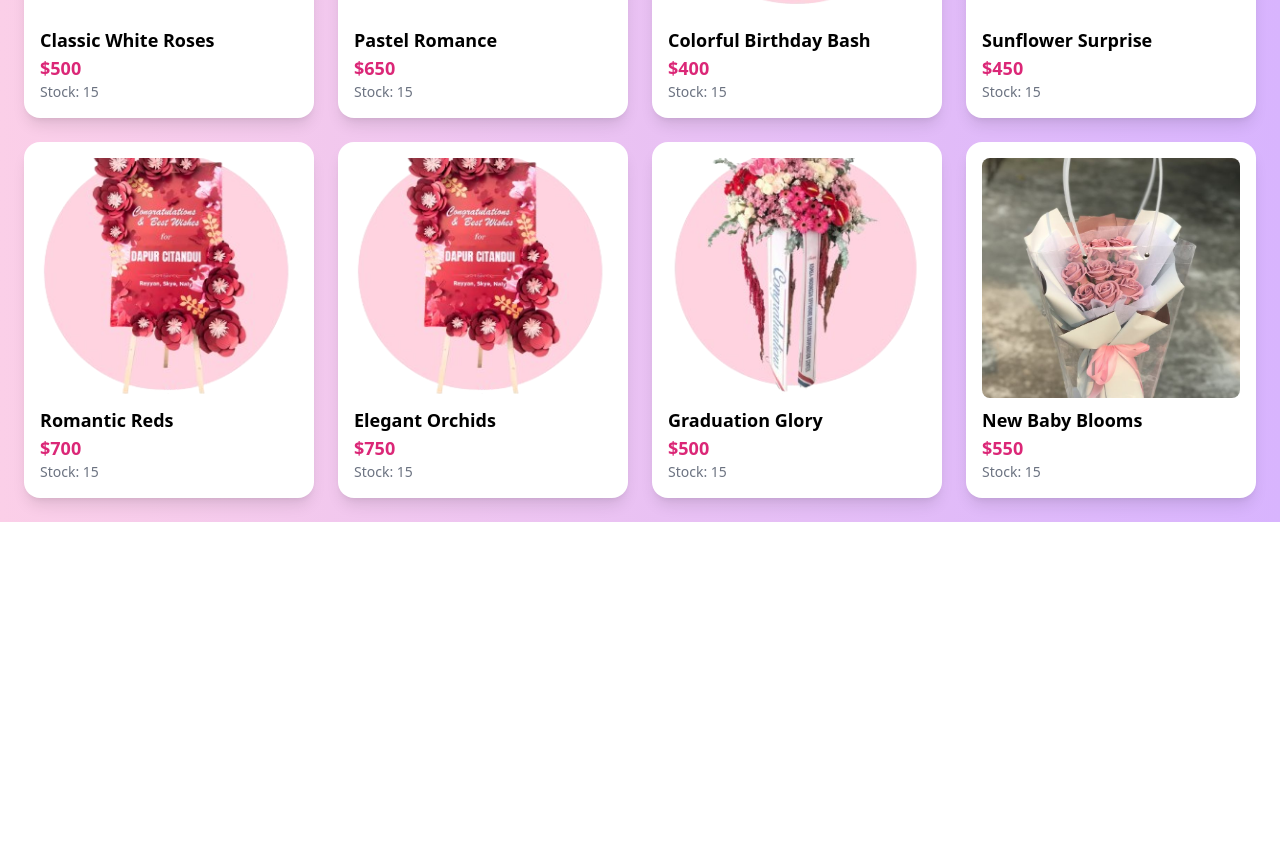
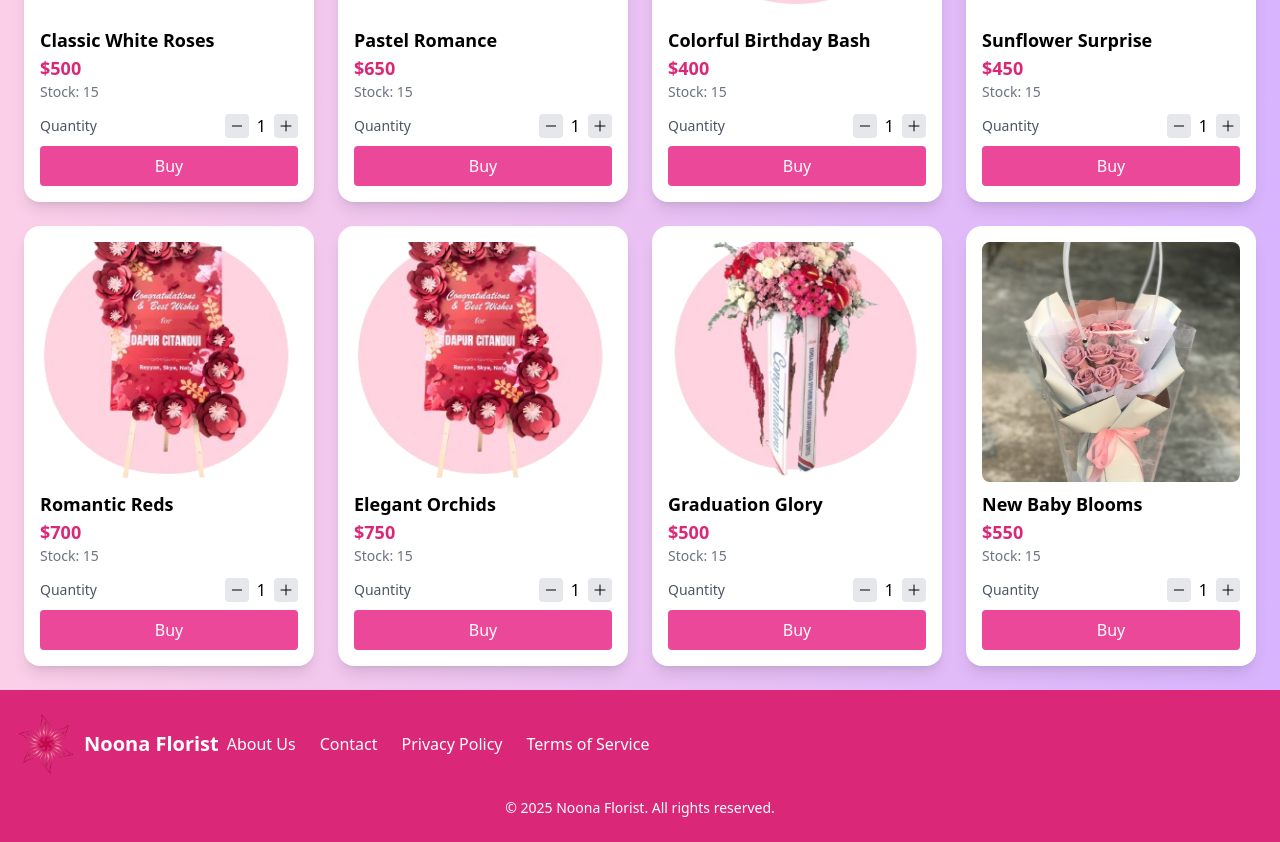
Before and after one commit to elvania01/nextjs-uas, a Next.js app: page /dashboard/our-product in a window 1280 px wide. Shown: the part 412-1254 px from the top of the page. Before the commit the page ends 934 px from the top, so only its background shows below. Built offline with nearby package versions, Linux system fonts and the light colour scheme.

Commit message:
penambahan footer dan lain lain vdp

```diff
--- a/app/dashboard/home/page.tsx
+++ b/app/dashboard/home/page.tsx
@@ -5,6 +5,7 @@ import { useRouter } from 'next/navigation';
 import { GiftIcon, ShoppingBagIcon, SparklesIcon } from '@heroicons/react/24/outline';
 import Image from 'next/image';
 import TopNav from '@/components/topnav';
+
 import CategorySection from '@/app/categories/wedding/page';
 
 export default function Page() {
@@ -81,6 +82,9 @@ export default function Page() {
 
       {/* Footer Pattern */}
       <div className="h-16 bg-[url('/floral-pattern.png')] bg-repeat-x bg-cover mt-6 border-t-4 border-pink-300" />
+
+      {/* Footer Component */}
+
     </div>
   );
 }
--- a/app/dashboard/our-product/page.tsx
+++ b/app/dashboard/our-product/page.tsx
@@ -149,7 +149,7 @@ export default function OurProductPage() {
                 <button
                   onClick={() => {
                     setShowLoginAlert(false);
-                    window.location.href = '/login';
+                    window.location.href = '/auth/login';
                   }}
                   className="px-4 py-2 bg-pink-500 text-white rounded"
                 >
@@ -196,41 +196,34 @@ export default function OurProductPage() {
             </div>
 
             {!isOwner && (
-                <p className="text-gray-500 text-sm">Stock: {product.stock}</p>
-                >
               <div className="mt-3 flex flex-col gap-2">
                 <div className="flex items-center justify-between">
                   <span className="text-sm text-gray-600">Quantity</span>
                   <div className="flex items-center gap-2">
                     <button
-                      onClick={() => setBuyingQuantities((prev) => ({
+                      onClick={() =>
+                        setBuyingQuantities((prev) => ({
                           ...prev,
                           [product.id]: Math.max((prev[product.id] ?? 1) - 1, 1),
-                      }))}
+                        }))
+                      }
                       className="p-1 bg-gray-200 rounded"
                     >
                       <MinusIcon className="h-4 w-4" />
                     </button>
                     <span>{buyingQuantities[product.id] ?? 1}</span>
                     <button
-                  onClick={() => setBuyingQuantities((prev) => ({
-                    ...prev,
-                    [product.id]: (prev[product.id] ?? 1) + 1,
-                  }))}
-                  className="p-1 bg-gray-200 rounded"
-                >
-                  <button
-                    onClick={() => setBuyingQuantities((prev) => {
+                      onClick={() =>
+                        setBuyingQuantities((prev) => {
                           const currentQty = prev[product.id] ?? 1;
                           return {
                             ...prev,
                             [product.id]: Math.min(currentQty + 1, product.stock),
                           };
-                    })}
+                        })
+                      }
                       className="p-1 bg-gray-200 rounded"
                     >
-                    <PlusIcon className="h-4 w-4" />
-                  </button>
                       <PlusIcon className="h-4 w-4" />
                     </button>
                   </div>
--- a/app/layout.tsx
+++ b/app/layout.tsx
@@ -4,6 +4,7 @@ import './globals.css';
 import { ReactNode } from 'react';
 import { usePathname } from 'next/navigation';
 import Navbar from '@/components/navbar';
+import Footer from '@/components/footer';
 import { CartProvider } from '@/app/lib/CartContext';
 
 export default function RootLayout({ children }: { children: ReactNode }) {
@@ -15,6 +16,15 @@ export default function RootLayout({ children }: { children: ReactNode }) {
     '/auth/reset-password',
   ];
 
+  const hiddenRoutes = [
+    '/auth/login',
+    '/auth/register',
+    '/auth/reset-password',
+    '/app/home',
+  ];
+
+
+  const shouldHideFooter = hiddenRoutes.includes(pathname);
   const shouldHideNavbar = hideNavbarOn.includes(pathname);
 
   return (
@@ -23,6 +33,7 @@ export default function RootLayout({ children }: { children: ReactNode }) {
         <CartProvider>
           {!shouldHideNavbar && <Navbar />}
           <main className="pt-0">{children}</main>
+          {!shouldHideFooter && <Footer />}
           </CartProvider>
       </body>
     </html>
--- a/app/transaction/page.tsx
+++ b/app/transaction/page.tsx
@@ -18,19 +18,28 @@ type Transaction = {
   status: 'completed' | 'pending' | 'cancelled';
 };
 
-    const useUser = () => {
-    const [user, setUser] = useState<{ name: string; role: string } | null>({
-      name: "Owner",
-      role: "Owner",
-    });
-    const [isChecking, setIsChecking] = useState(false);
+function useUser() {
+  const [user, setUser] = useState<{ name: string; role: string } | null>(null);
+  const [isChecking, setIsChecking] = useState(true);
 
   useEffect(() => {
+    const isLoggedIn = localStorage.getItem("isLoggedIn");
+    const userData = localStorage.getItem("user");
+
+    if (isLoggedIn && userData) {
+      try {
+        const parsedUser = JSON.parse(userData);
+        setUser(parsedUser);
+      } catch (error) {
+        console.error("Gagal parsing user dari localStorage", error);
+        setUser(null);
+      }
+    }
     setIsChecking(false);
   }, []);
 
   return { user, isChecking };
-    };
+}
 
 export default function TransactionPage() {
   const router = useRouter();
@@ -70,20 +79,17 @@ export default function TransactionPage() {
   const [currentTransaction, setCurrentTransaction] = useState<Transaction | null>(null);
 
   useEffect(() => {
-      if (!user || user.role !== 'Owner') {
-        router.push('/login');
+    if (!isChecking && (!user || user.role !== 'Owner')) {
+      router.push("/login");
     }
-    }, [user, router]);
+  }, [isChecking, user, router]);
 
-    if (!user || user.role !== 'Owner') {
-        return null;
-    }
+  if (isChecking) return <p className="text-center mt-10">Sedang mengecek role pengguna...</p>;
+  if (!user || user.role !== 'Owner') return null;
 
   const filteredTransactions = transactions.filter(
     (transaction) =>
-          transaction.productName
-            .toLowerCase()
-            .includes(searchTerm.toLowerCase()) ||
+      transaction.productName.toLowerCase().includes(searchTerm.toLowerCase()) ||
       transaction.buyerName.toLowerCase().includes(searchTerm.toLowerCase())
   );
 
@@ -108,7 +114,8 @@ export default function TransactionPage() {
       } else {
         setTransactions([...transactions, {
           ...currentTransaction,
-          id: Date.now().toString()
+          id: Date.now().toString(),
+          date: new Date().toISOString().split('T')[0],
         }]);
       }
       setIsModalOpen(false);
@@ -154,6 +161,7 @@ export default function TransactionPage() {
               <th className="px-6 py-3 text-left text-xs font-medium text-gray-500 uppercase tracking-wider">Aksi</th>
             </tr>
           </thead>
+
           <tbody className="bg-white divide-y divide-gray-200">
             {filteredTransactions.map((transaction) => (
               <tr key={transaction.id}>
@@ -227,7 +235,6 @@ export default function TransactionPage() {
         </table>
       </div>
 
-      {/* Modal Form */}
       {isModalOpen && (
         <div className="fixed inset-0 bg-black bg-opacity-50 flex items-center justify-center p-4 z-50">
           <div className="bg-white rounded-lg shadow-xl w-full max-w-md">
@@ -235,8 +242,11 @@ export default function TransactionPage() {
               <h2 className="text-xl font-bold mb-4">
                 {currentTransaction ? 'Edit Transaksi' : 'Tambah Transaksi Baru'}
               </h2>
-              <form onSubmit={handleSubmit}>
-                <div className="mb-4">
+              <form
+                onSubmit={handleSubmit}
+                className="grid grid-cols-1 md:grid-cols-2 gap-4"
+                >
+              <div>
           <label className="block text-sm font-medium text-gray-700 mb-1">Nama Produk</label>
                   <input
                     type="text"
@@ -250,7 +260,7 @@ export default function TransactionPage() {
                   />
                 </div>
 
-                <div className="mb-4">
+                <div>
                   <label className="block text-sm font-medium text-gray-700 mb-1">Harga</label>
                   <input
                     type="number"
--- /dev/null
+++ b/components/footer.tsx
@@ -0,0 +1,39 @@
+"use client";
+
+import Image from "next/image";
+import Link from "next/link";
+
+const Footer = () => {
+  return (
+    <footer className="bg-pink-600 text-white py-6">
+      <div className="max-w-7xl mx-auto px-4">
+        <div className="flex flex-col md:flex-row justify-between items-center">
+          {/* Logo or Brand Name */}
+          <div className="flex items-center space-x-2 mb-4 md:mb-0">
+          <Image
+            src="/noona-logo.png"
+            alt="Noona Florist Logo"
+            width={60}
+            height={60}
+            />
+          <div className="text-xl font-bold">Noona Florist</div>
+
+          {/* Navigation Links */}
+          <div className="flex space-x-6">
+            <Link href="/about-us" className="hover:text-gray-300 transition-colors">About Us</Link>
+            <Link href="/contact" className="hover:text-gray-300 transition-colors">Contact</Link>
+            <Link href="/privacy-policy" className="hover:text-gray-300 transition-colors">Privacy Policy</Link>
+            <Link href="/terms-of-service" className="hover:text-gray-300 transition-colors">Terms of Service</Link>
+          </div>
+        </div>
+        </div>
+
+        <div className="mt-6 text-center">
+          <p className="text-sm">&copy; {new Date().getFullYear()} Noona Florist. All rights reserved.</p>
+        </div>
+      </div>
+    </footer>
+  );
+};
+
+export default Footer;
--- a/components/navbar.tsx
+++ b/components/navbar.tsx
@@ -1,4 +1,5 @@
 "use client";
+
 import Link from "next/link";
 import { useRouter } from "next/navigation";
 import { useRef, useEffect, useState } from "react";
@@ -110,7 +111,11 @@ export default function Navbar() {
           <Link href="/about-us" className="hover:bg-pink-600 px-2 py-1 rounded-md">About Us</Link>
           <Link href="/" className="hover:bg-pink-600 px-2 py-1 rounded-md">Home</Link>
           <Link href="/testimoni" className="hover:bg-pink-600 px-2 py-1 rounded-md">Testimoni</Link>
-          <Link href="/transaction" className="hover:bg-pink-600 px-2 py-1 rounded-md">Transaction</Link>
+          {role === "Owner" && (
+            <Link href="/transaction" className="hover:bg-pink-600 px-2 py-1 rounded-md">
+              Transaction
+            </Link>
+          )}
           {/* Category Dropdown */}
           <div className="relative" ref={categoryRef}>
             <button
```
Lines whose indentation alone changed are shown as unchanged.
